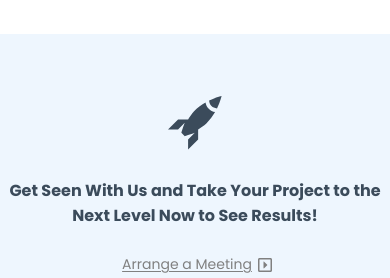
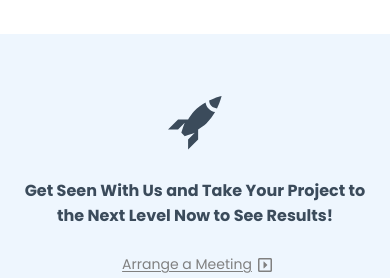
Before and after one commit to chrisokwakol/minty, a Next.js app: page / in a window 390 px wide. Shown: the part 9212-9490 px from the top of the page. Built offline with nearby package versions, Linux system fonts and the light colour scheme.

Commit message:
services page added margin-top formobile top section

```diff
--- a/styles/PreFooter.module.css
+++ b/styles/PreFooter.module.css
@@ -40,8 +40,8 @@
 }
 
 @media screen and (max-width: 425px) {
-	.preFooter {
-		/* padding: 32px 40px; */
+	.preFooter .content h4 {
+		padding: 0 20px;
 	}
 
 	.preFooter .content a {
```
